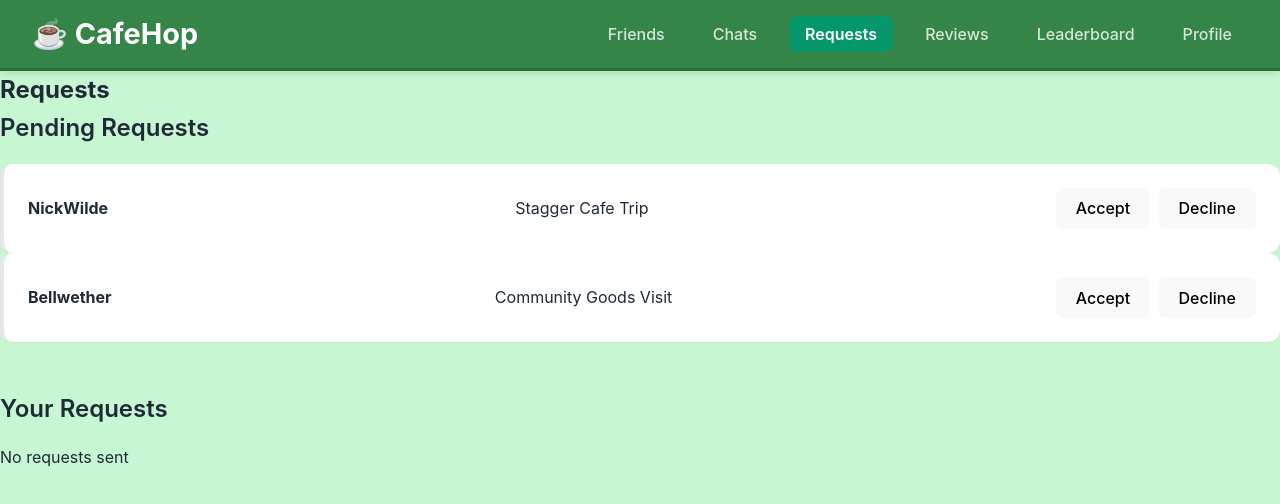
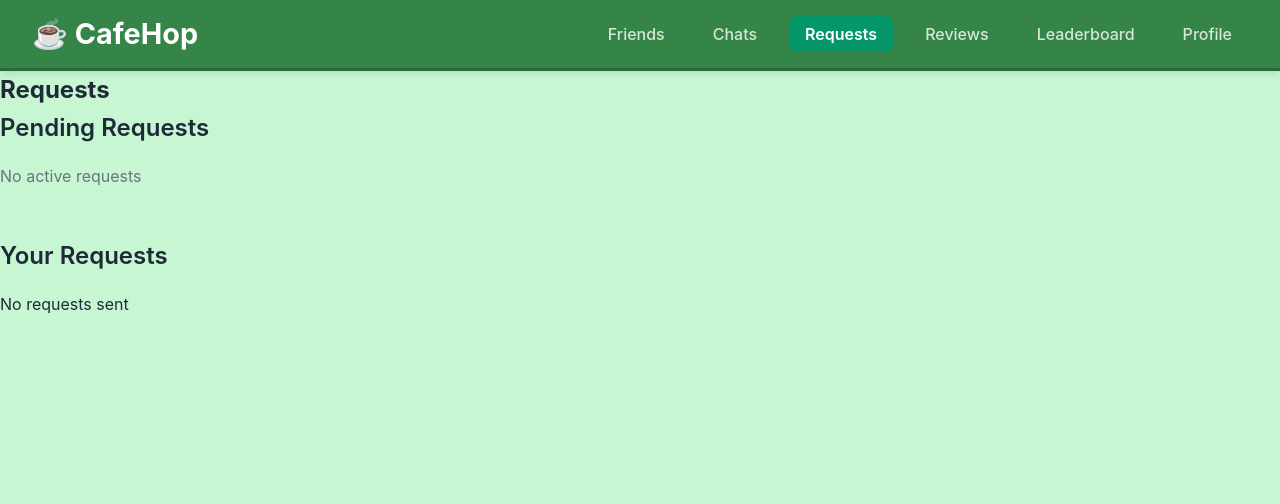
Before and after one commit to emz95/cafe-hop, a React (Vite) app: page /requests in a window 1280 px wide. Shown: the top 504 px of the page. Built offline with nearby package versions, Linux system fonts and the light colour scheme.

Commit message:
Improve RequestCard functionality with accept and decline

```diff
--- a/src/components/RequestCard.jsx
+++ b/src/components/RequestCard.jsx
@@ -1,33 +1,56 @@
-export const RequestCard = () => {
-  const requests = [
-    {
-      name: "NickWilde",
-      event: "Stagger Cafe Trip",
-    },
-    {
-      name: "Bellwether",
-      event: "Community Goods Visit",
-    },
-  ];
+import React, { useState } from 'react';
+
+export const RequestCard = ({ requests: initialRequests = [] }) => {
+  const [requests, setRequests] = useState(initialRequests);
+
+  const handleAccept = (requestId) => {
+    console.log('Accepted request:', requestId);
+    // Update request status
+    setRequests(requests.filter(req => req.id !== requestId));
+  };
+
+  const handleDecline = (requestId) => {
+    console.log('Declined request:', requestId);
+    // Update request status
+    setRequests(requests.filter(req => req.id !== requestId));
+  };
 
   if (requests.length === 0) {
-    return <p>No active requests</p>;
+    return <p className="empty-message">No active requests</p>;
   }
 
   return (
-    <div>
-      <div>
-        {requests.map((req) => (
-          <div key={req.name} className="request-card">
-            <h4>{req.name}</h4>
-            <p>{req.event}</p>
-            <div className="btn">
-              <button>Accept</button>
-              <button>Decline</button>
+    <div className="requests-list">
+      {requests.map((req) => (
+        <div key={req.id} className="request-card">
+          <div className="request-header">
+            <div className="profile-picture profile-picture-small">
+              <div className="profile-placeholder">{req.username.charAt(0).toUpperCase()}</div>
+            </div>
+            <div className="request-info">
+              <h4>{req.username}</h4>
+              <p className="cafe-name">{req.cafeName}</p>
+              <p className="location-time">
+                📍 {req.location} • 📅 {req.date} • 🕐 {req.time}
+              </p>
             </div>
           </div>
-        ))}
-      </div>
+          <div className="request-actions">
+            <button
+              className="btn-accept btn-small"
+              onClick={() => handleAccept(req.id)}
+            >
+              Accept
+            </button>
+            <button
+              className="btn-decline btn-small"
+              onClick={() => handleDecline(req.id)}
+            >
+              Decline
+            </button>
+          </div>
+        </div>
+      ))}
     </div>
   );
 };
```
